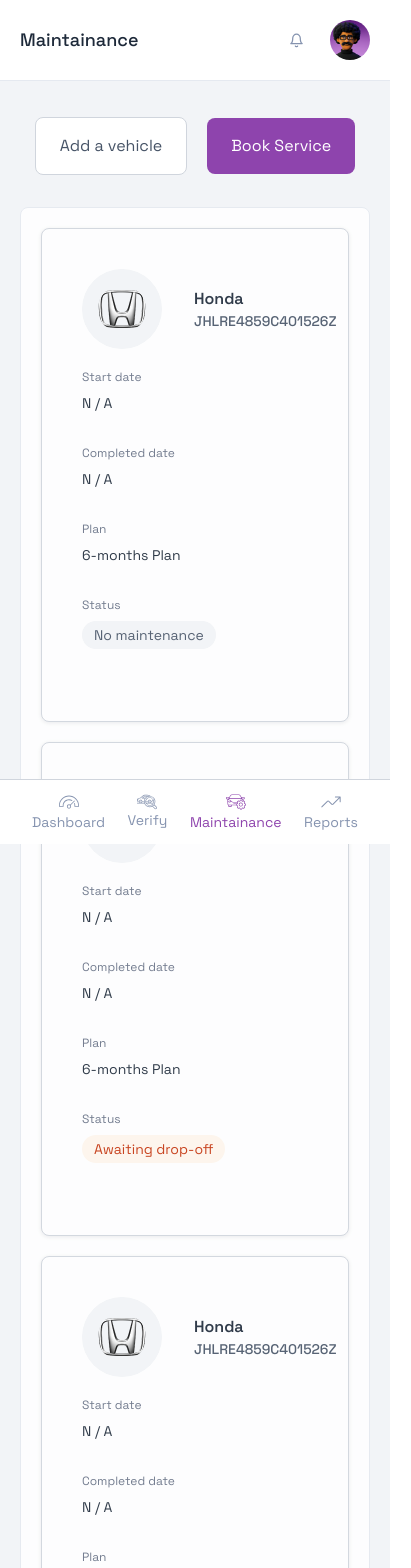
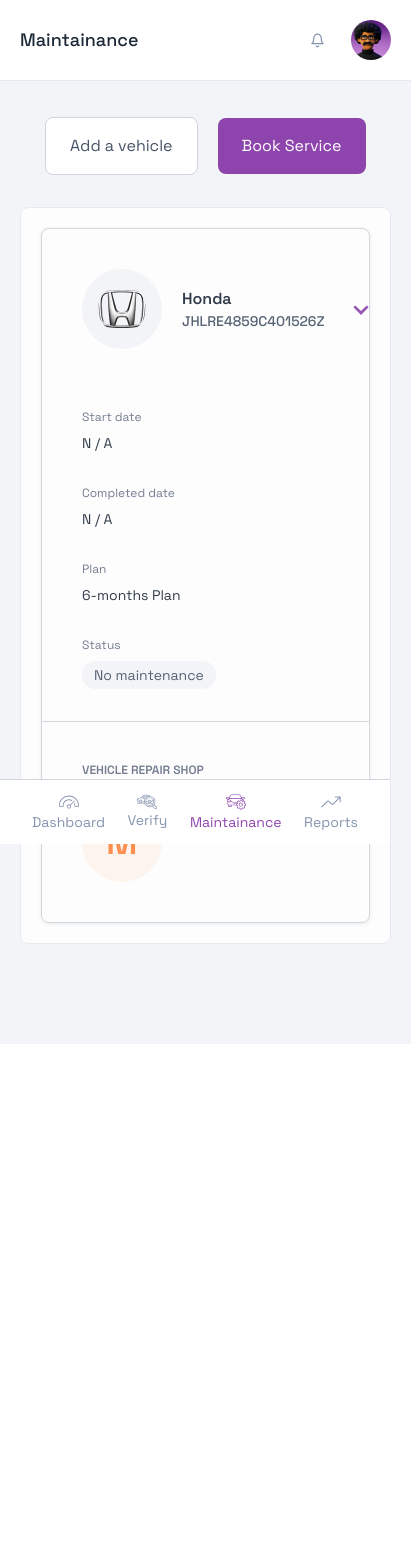
Before and after one commit to ntamiegbe/legitcar-next, a Next.js app: page /maintainance in a window 390 px wide. Shown: the top 1568 px of the page, 411 px wide, since content can reach past the window. After the commit the page ends 1044 px from the top, so only its background shows below. Built offline with nearby package versions, Linux system fonts and the light colour scheme.

Commit message:
Commit: Created modals for maintainace and vehicles page

```diff
--- a/src/pages/maintainance.js
+++ b/src/pages/maintainance.js
@@ -7,17 +7,35 @@ import HondaLogo from '../assets/Honda.png'
 import Image from 'next/image';
 import { useState } from 'react';
 import Modal from '@/components/Modal';
+import { AiOutlineQuestionCircle } from 'react-icons/ai'
+import { BiChevronDown, BiChevronUp } from 'react-icons/bi'
 
 const maintainance = () => {
 
-  const [isModalOpen, setIsModalOpen] = useState(false)
+  const [isServicesModalOpen, setIsServicesModalOpen] = useState(false)
+  // Remeber to set the initial state back to false
+  const [isCarDetailsOpen, setCarDetailsOpen] = useState(true)
 
-  const handleOpenModal = () => {
-    setIsModalOpen(true)
+  const handleOpenServicesModal = () => {
+    setIsServicesModalOpen(true)
   }
 
-  const handleCloseModal = () => {
-    setIsModalOpen(false)
+  const handleOpenCarDetailsModal = () => {
+    setCarDetailsOpen(!isCarDetailsOpen)
+  }
+
+  const handleCloseServicesModal = () => {
+    setIsServicesModalOpen(false)
+  }
+
+  const [isVehicleModalOpen, setIsVehicleModalOpen] = useState(false)
+
+  const handleVehicleOpenModal = () => {
+    setIsVehicleModalOpen(true)
+  }
+
+  const handleVehicleCloseModal = () => {
+    setIsVehicleModalOpen(false)
   }
 
   const services = [
@@ -55,11 +73,32 @@ const maintainance = () => {
           <Navbar page={"Maintainance"} />
           <div className="p-5">
             <div className="flex items-center justify-center md:justify-end mt-4 mb-8 space-x-5">
-              <Link href="/addVehicle" className='bg-white border border-stroke py-4 px-6 rounded-lg text-secondaryText text-base cursor-pointer'>Add a vehicle</Link>
-              <button onClick={handleOpenModal} className='bg-brand py-4 px-6 rounded-lg text-white text-base cursor-pointer'>Book Service</button>
-              <Modal isOpen={isModalOpen} onClose={handleCloseModal}>
+              <button onClick={handleVehicleOpenModal} className='bg-white border border-stroke py-4 px-6 rounded-lg text-secondaryText text-base cursor-pointer'>Add a vehicle</button>
+              <Modal isOpen={isVehicleModalOpen} onClose={handleVehicleCloseModal}>
+                <div className="h-screen bg-white">
+                  <div className="flex flex-col items-center justify-center space-y-10">
+                    <h2 className='text-primary text-xl font-medium text-center'>Add a vehicle</h2>
+                    <p className='text-primary text-sm font-normal text-center px-14'>To add a vehicle, enter the VIN or chasis number below</p>
+                  </div>
+                  <div className="mt-14 md:max-w-[468px] mx-auto">
+                    <h1 className='text-start mb-3 text-[#1D2939] font-medium'>VIN / Chasis number</h1>
+                    <div className="border border-[#D0D5DD] rounded-[8px] bg-white mb-5">
+                      <input type="text" className='px-5 py-3 rounded-[8px] focus:border-transparent focus:outline-none' placeholder='Enter 17 digits number' />
+                    </div>
+                    <div className="flex items-center justify-center">
+                      <button className='bg-[#8E44AD] mx-auto px-14 py-3 rounded-lg w-auto text-white font-medium'>Decode VIN</button>
+                    </div>
+                    <div className="mt-5 flex items-center justify-center space-x-2 text-[#8E44AD]">
+                      <AiOutlineQuestionCircle />
+                      <h1 className='text-lg'>Where to find VIN</h1>
+                    </div>
+                  </div>
+                </div>
+              </Modal>
+              <button onClick={handleOpenServicesModal} className='bg-brand py-4 px-6 rounded-lg text-white text-base cursor-pointer'>Book Service</button>
+              <Modal isOpen={isServicesModalOpen} onClose={handleCloseServicesModal}>
                 <div className="flex flex-col items-center justify-center space-y-10">
-                  <h2 className='text-primary text-xl font-medium'>What service(s) do you want to book?</h2>
+                  <h2 className='text-primary text-xl font-medium text-center'>What service(s) do you want to book?</h2>
                   <p className='text-primary text-sm font-normal text-center px-14'>Choose the maintenance service(s) you want from below. Select as many as your vehicle requires.</p>
                 </div>
                 <div className="py-14 md:max-w-[468px] mx-auto">
@@ -257,84 +296,48 @@ const maintainance = () => {
                 </tbody>
               </table>
 
-              <div className="bg-white border border-stroke rounded-lg m-5 p-10 shadow-main md:hidden">
-                <div className="mb-5 flex items-center space-x-8">
+              <div className="bg-white border border-stroke rounded-lg m-5 shadow-main md:hidden">
+                <div className="mb-5 flex items-center space-x-5 p-10">
                   <Image src={HondaLogo} alt="Car logo" className='w-20 h-20 p-4 bg-grayBg rounded-full' />
                   <div className="">
                     <p className='text-primary font-semibold'>Honda</p>
                     <p className='text-secondaryText font-medium text-sm'>JHLRE4859C401526Z</p>
                   </div>
+                  <div className="flex justify-end flex-1">
+                    {isCarDetailsOpen ? <BiChevronDown className='h-8 w-8 text-brand cursor-pointer' onClick={handleOpenCarDetailsModal} /> : <BiChevronUp className='h-8 w-8 text-brand cursor-pointer' onClick={handleOpenCarDetailsModal} />}
+                  </div>
                 </div>
-                <div className="mb-8">
+                <div className="mb-8 px-10">
                   <h5 className='text-grayTable text-xs mb-2'>Start date</h5>
                   <p className='text-primary text-sm'>N / A</p>
                 </div>
-                <div className="mb-8">
+                <div className="mb-8 px-10">
                   <h5 className='text-grayTable text-xs mb-2'>Completed date</h5>
                   <p className='text-primary text-sm'>N / A</p>
                 </div>
-                <div className="mb-8">
+                <div className="mb-8 px-10">
                   <h5 className='text-grayTable text-xs mb-2'>Plan</h5>
                   <p className='text-primary text-sm'>6-months Plan</p>
                 </div>
-                <div className="mb-8">
+                <div className="mb-8 px-10">
                   <h5 className='text-grayTable text-xs mb-2'>Status</h5>
                   <button className='text-sm text-secondaryText bg-grayBg px-3 py-1 rounded-2xl'>No maintenance</button>
                 </div>
+                {isCarDetailsOpen && (
+                  <div className="border-t border-stroke md:hidden p-10">
+                    <h2 className='text-grayTable text-xs font-semibold mb-6'>VEHICLE REPAIR SHOP</h2>
+                    <div className="flex justify-between space-x-4">
+                      <div className="bg-orangeOverlay py-5 px-6 rounded-full">
+                        <p className='text-orange text-center font-semibold text-4xl'>M</p>
+                      </div>
+                      <div className="px-5">
+                        <p className='text-start text-primary text-base font-normal'>Monic’s Auto Center</p>
+                      </div>
+                    </div>
+                  </div>
+                )}
+
               </div>
-
-              <div className="bg-white border border-stroke rounded-lg m-5 p-10 shadow-main md:hidden">
-                <div className="mb-5 flex items-center space-x-8">
-                  <Image src={HondaLogo} alt="Car logo" className='w-20 h-20 p-4 bg-grayBg rounded-full' />
-                  <div className="">
-                    <p className='text-primary font-semibold'>Honda</p>
-                    <p className='text-secondaryText font-medium text-sm'>JHLRE4859C401526Z</p>
-                  </div>
-                </div>
-                <div className="mb-8">
-                  <h5 className='text-grayTable text-xs mb-2'>Start date</h5>
-                  <p className='text-primary text-sm'>N / A</p>
-                </div>
-                <div className="mb-8">
-                  <h5 className='text-grayTable text-xs mb-2'>Completed date</h5>
-                  <p className='text-primary text-sm'>N / A</p>
-                </div>
-                <div className="mb-8">
-                  <h5 className='text-grayTable text-xs mb-2'>Plan</h5>
-                  <p className='text-primary text-sm'>6-months Plan</p>
-                </div>
-                <div className="mb-8">
-                  <h5 className='text-grayTable text-xs mb-2'>Status</h5>
-                  <button className='text-sm text-orangeText bg-orangeOverlay px-3 py-1 rounded-2xl'>Awaiting drop-off</button>
-                </div>
-              </div>
-
-              <div className="bg-white border border-stroke rounded-lg m-5 p-10 shadow-main md:hidden">
-                <div className="mb-5 flex items-center space-x-8">
-                  <Image src={HondaLogo} alt="Car logo" className='w-20 h-20 p-4 bg-grayBg rounded-full' />
-                  <div className="">
-                    <p className='text-primary font-semibold'>Honda</p>
-                    <p className='text-secondaryText font-medium text-sm'>JHLRE4859C401526Z</p>
-                  </div>
-                </div>
-                <div className="mb-8">
-                  <h5 className='text-grayTable text-xs mb-2'>Start date</h5>
-                  <p className='text-primary text-sm'>N / A</p>
-                </div>
-                <div className="mb-8">
-                  <h5 className='text-grayTable text-xs mb-2'>Completed date</h5>
-                  <p className='text-primary text-sm'>N / A</p>
-                </div>
-                <div className="mb-8">
-                  <h5 className='text-grayTable text-xs mb-2'>Plan</h5>
-                  <p className='text-primary text-sm'>6-months Plan</p>
-                </div>
-                <div className="mb-8">
-                  <h5 className='text-grayTable text-xs mb-2'>Status</h5>
-                  <button className='text-sm text-blue bg-blueOverlay px-3 py-1 rounded-2xl'>Vehicle delivered to owner</button>
-                </div>
-              </div>
-
             </div>
           </div>
         </div>
--- a/src/pages/vehicles.js
+++ b/src/pages/vehicles.js
@@ -8,14 +8,14 @@ import Modal from '@/components/Modal';
 import { AiOutlineQuestionCircle } from 'react-icons/ai'
 
 const vehicles = () => {
-    const [isModalOpen, setIsModalOpen] = useState(false)
+    const [isVehicleModalOpen, setIsVehicleModalOpen] = useState(false)
 
-    const handleOpenModal = () => {
-        setIsModalOpen(true)
+    const handleVehicleOpenModal = () => {
+        setIsVehicleModalOpen(true)
     }
 
-    const handleCloseModal = () => {
-        setIsModalOpen(false)
+    const handleVehicleCloseModal = () => {
+        setIsVehicleModalOpen(false)
     }
 
     return (
@@ -33,8 +33,9 @@ const vehicles = () => {
                     <Navbar page={"My vehicles"} />
                     <div className="p-5">
                         <div className="flex items-center justify-end mt-4 mb-8">
-                            <button onClick={handleOpenModal} className='bg-brand py-4 px-6 rounded-lg text-white text-base cursor-pointer'>Add a vehicle</button>
-                            <Modal isOpen={isModalOpen} onClose={handleCloseModal}>
+                            <button onClick={handleVehicleOpenModal} className='bg-brand py-4 px-6 rounded-lg text-white text-base cursor-pointer'>Add a vehicle</button>
+                            <Modal isOpen={isVehicleModalOpen} onClose={handleVehicleCloseModal}>
+                                <div className="h-screen bg-white">
                                     <div className="flex flex-col items-center justify-center space-y-10">
                                         <h2 className='text-primary text-xl font-medium text-center'>Add a vehicle</h2>
                                         <p className='text-primary text-sm font-normal text-center px-14'>To add a vehicle, enter the VIN or chasis number below</p>
@@ -50,6 +51,7 @@ const vehicles = () => {
                                         <div className="mt-5 flex items-center justify-center space-x-2 text-[#8E44AD]">
                                             <AiOutlineQuestionCircle />
                                             <h1 className='text-lg'>Where to find VIN</h1>
+                                        </div>
                                     </div>
                                 </div>
                             </Modal>
```
Also changed, not shown: src/components/Footer.js. Lines whose indentation alone changed are shown as unchanged.
